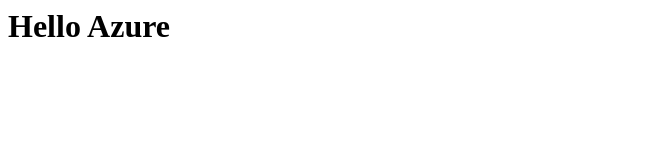
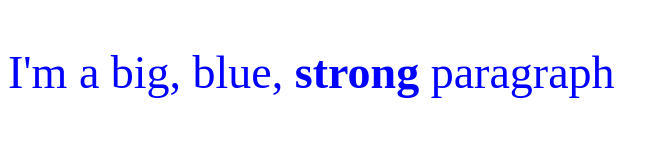
Before and after one commit to ravikeshavp/azure, a plain HTML site: page default.htm in a window 1280 px wide. Shown: the whole page, without its empty margins (0-669 px from the left). Drawn offline with Linux system fonts and the light colour scheme.

Commit message:
Update default.htm

```diff
--- a/default.htm
+++ b/default.htm
@@ -1,6 +1,11 @@
+<!DOCTYPE html>
 <html>
-<head></head>
-<body>
-<h1>Hello Azure</h1>
-</body>
+  <head>
+    <title>Playing with Inline Styles</title>
+  </head>
+  <body>
+    <p style="color:blue;font-size:46px;">
+      I'm a big, blue, <strong>strong</strong> paragraph
+    </p>
+  </body>
 </html>
```
